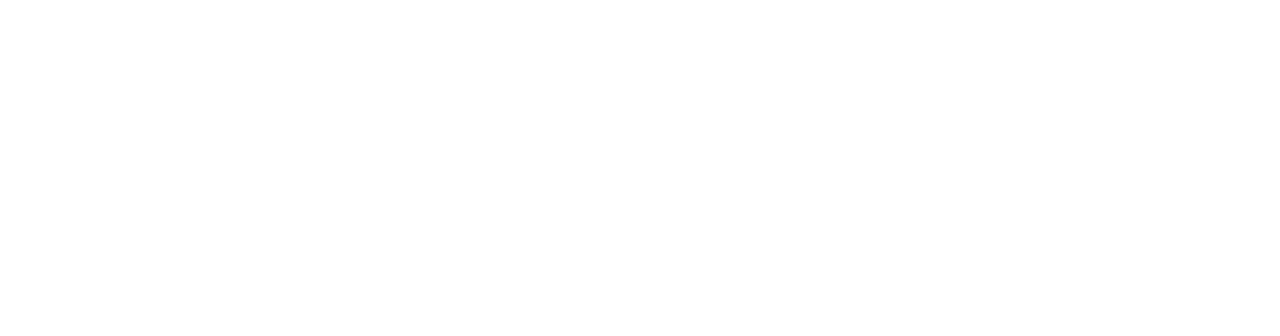
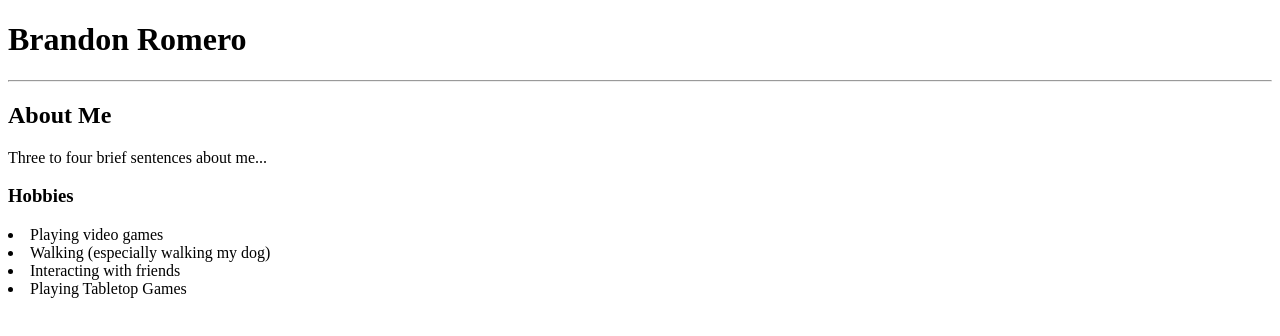
Before and after one commit to El-Bromero/html-css, a plain HTML site: page index.html in a window 1280 px wide. Drawn offline with Linux system fonts and the light colour scheme.

Commit message:
Added bio info to index.html

```diff
--- a/index.html
+++ b/index.html
@@ -6,6 +6,18 @@
     <title>Bio Page</title>
 </head>
 <body>
+    <h1>Brandon Romero</h1>
+    <!--Image will go here. Will add image later-->
+    <hr>
+    <h2>About Me</h2>
+    <p>Three to four brief sentences about me...</p>
 
+    <h3>Hobbies</h3>
+    <table>
+        <li>Playing video games</li>
+        <li>Walking (especially walking my dog)</li>
+        <li>Interacting with friends</li>
+        <li>Playing Tabletop Games</li>
+    </table>
 </body>
 </html>
```
